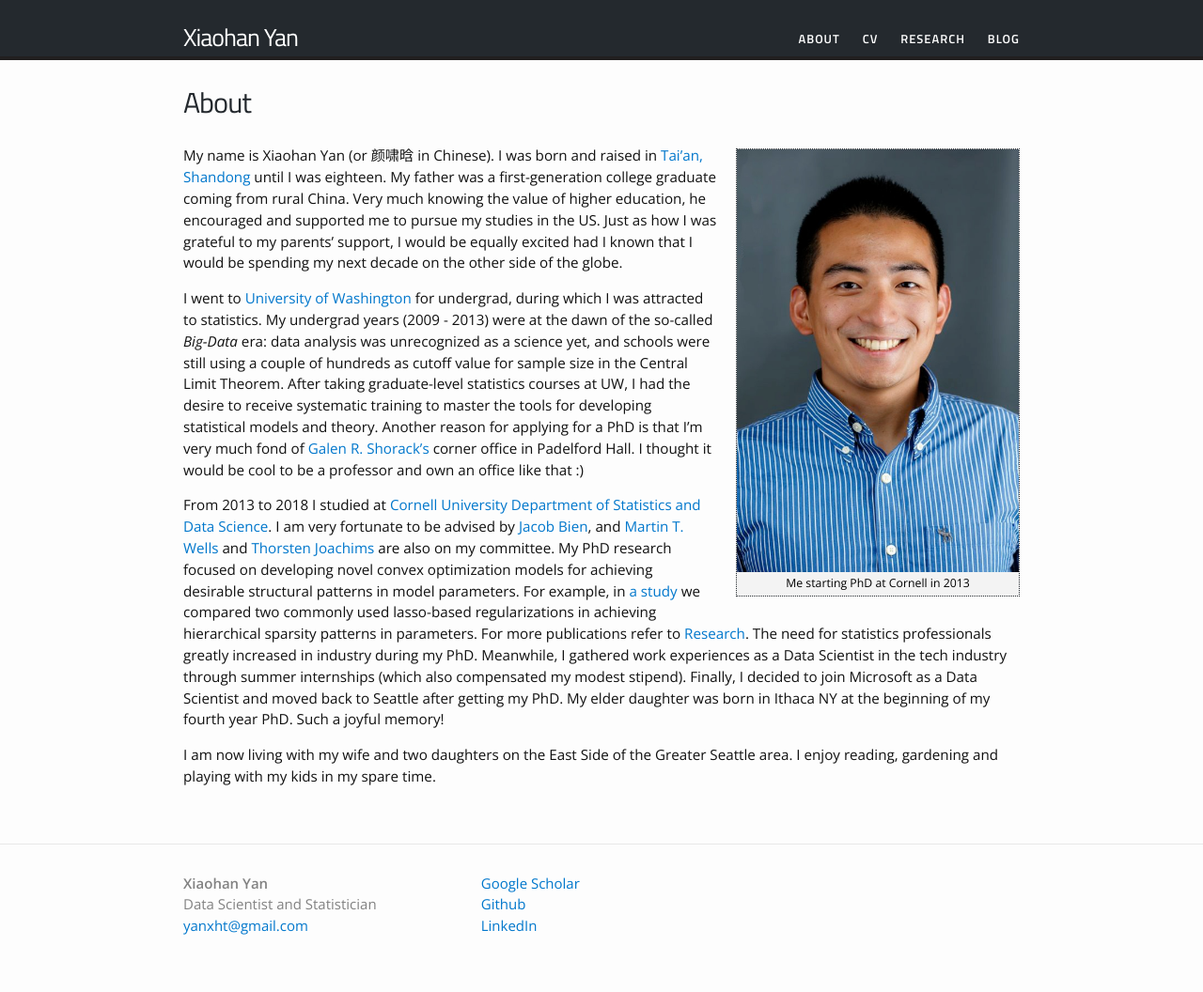
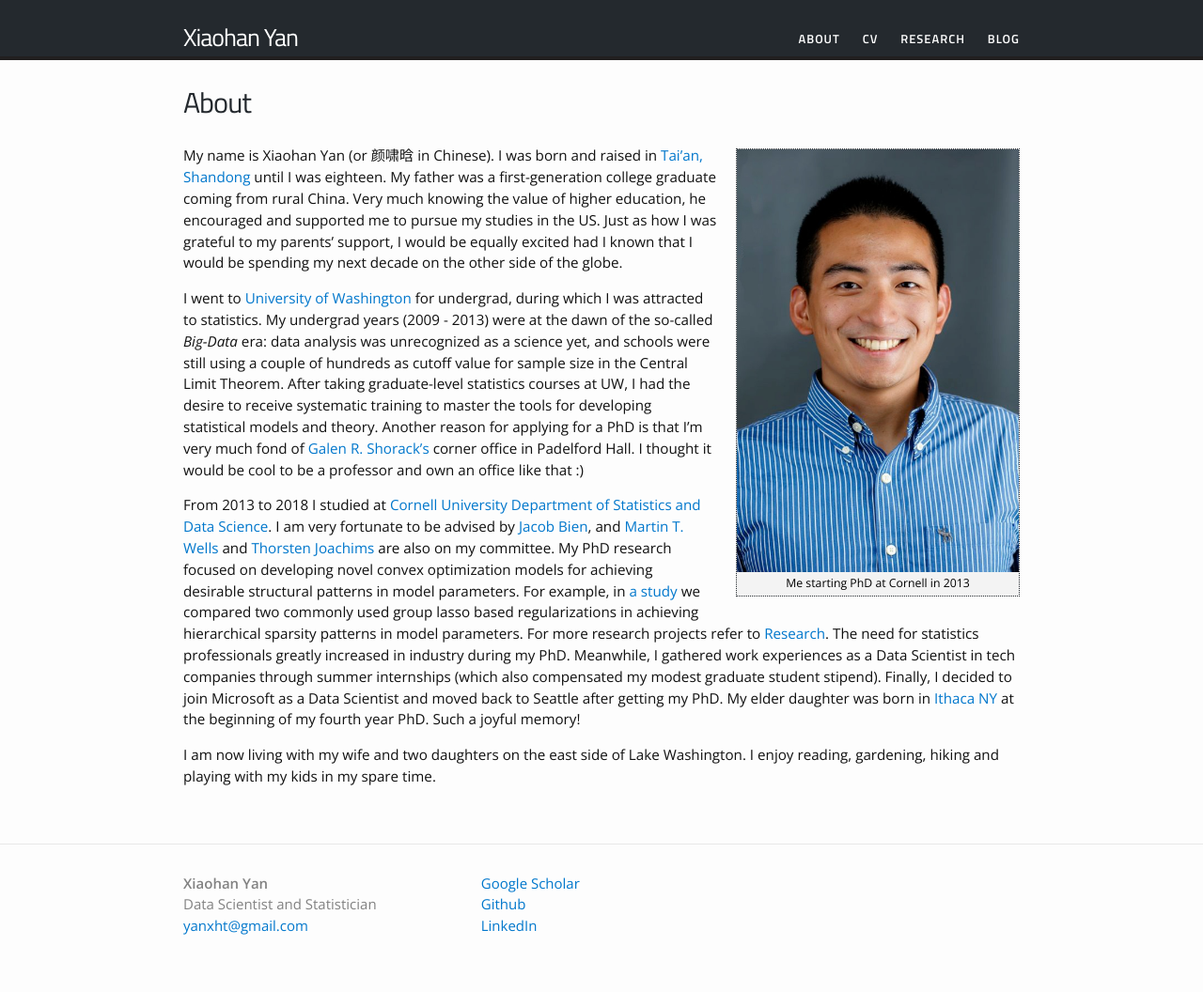
Before and after one commit to yanxht/yanxht.github.io, a Jekyll site: the page built from about.md, in a window 1280 px wide. Shown: the whole page at 94% size. Built offline with Jekyll 4.4.1, drawn with Linux system fonts in a browser that asks for light colours.

Commit message:
Update about

```diff
--- a/about.md
+++ b/about.md
@@ -10,6 +10,6 @@
 
 I went to [University of Washington](https://www.washington.edu) for undergrad, during which I was attracted to statistics. My undergrad years (2009 - 2013) were at the dawn of the so-called *Big-Data* era: data analysis was unrecognized as a science yet, and schools were still using a couple of hundreds as cutoff value for sample size in the Central Limit Theorem. After taking graduate-level statistics courses at UW, I had the desire to receive systematic training to master the tools for developing statistical models and theory. Another reason for applying for a PhD is that I'm very much fond of [Galen R. Shorack's](https://www.stat.washington.edu/galen/) corner office in Padelford Hall. I thought it would be cool to be a professor and own an office like that :)
 
-From 2013 to 2018 I studied at [Cornell University Department of Statistics and Data Science](https://stat.cornell.edu). I am very fortunate to be advised by [Jacob Bien](http://faculty.marshall.usc.edu/Jacob-Bien/), and [Martin T. Wells](https://stat.cornell.edu/people/faculty/martin-wells) and [Thorsten Joachims](http://www.cs.cornell.edu/people/tj/) are also on my committee. My PhD research focused on developing novel convex optimization models for achieving desirable structural patterns in model parameters. For example, in [a study](http://arxiv.org/abs/1512.01631) we compared two commonly used lasso-based regularizations in achieving hierarchical sparsity patterns in parameters. For more publications refer to [Research](https://yanxht.github.io/research/). The need for statistics professionals greatly increased in industry during my PhD. Meanwhile, I gathered work experiences as a Data Scientist in the tech industry through summer internships (which also compensated my modest stipend). Finally, I decided to join Microsoft as a Data Scientist and moved back to Seattle after getting my PhD. My elder daughter was born in Ithaca NY at the beginning of my fourth year PhD. Such a joyful memory!
+From 2013 to 2018 I studied at [Cornell University Department of Statistics and Data Science](https://stat.cornell.edu). I am very fortunate to be advised by [Jacob Bien](http://faculty.marshall.usc.edu/Jacob-Bien/), and [Martin T. Wells](https://stat.cornell.edu/people/faculty/martin-wells) and [Thorsten Joachims](http://www.cs.cornell.edu/people/tj/) are also on my committee. My PhD research focused on developing novel convex optimization models for achieving desirable structural patterns in model parameters. For example, in [a study](http://arxiv.org/abs/1512.01631) we compared two commonly used group lasso based regularizations in achieving hierarchical sparsity patterns in model parameters. For more research projects refer to [Research](https://yanxht.github.io/research/). The need for statistics professionals greatly increased in industry during my PhD. Meanwhile, I gathered work experiences as a Data Scientist in tech companies through summer internships (which also compensated my modest graduate student stipend). Finally, I decided to join Microsoft as a Data Scientist and moved back to Seattle after getting my PhD. My elder daughter was born in [Ithaca NY](https://www.visitithaca.com/node/1) at the beginning of my fourth year PhD. Such a joyful memory!
 
-I am now living with my wife and two daughters on the East Side of the Greater Seattle area. I enjoy reading, gardening and playing with my kids in my spare time.
+I am now living with my wife and two daughters on the east side of Lake Washington. I enjoy reading, gardening, hiking and playing with my kids in my spare time.
```
